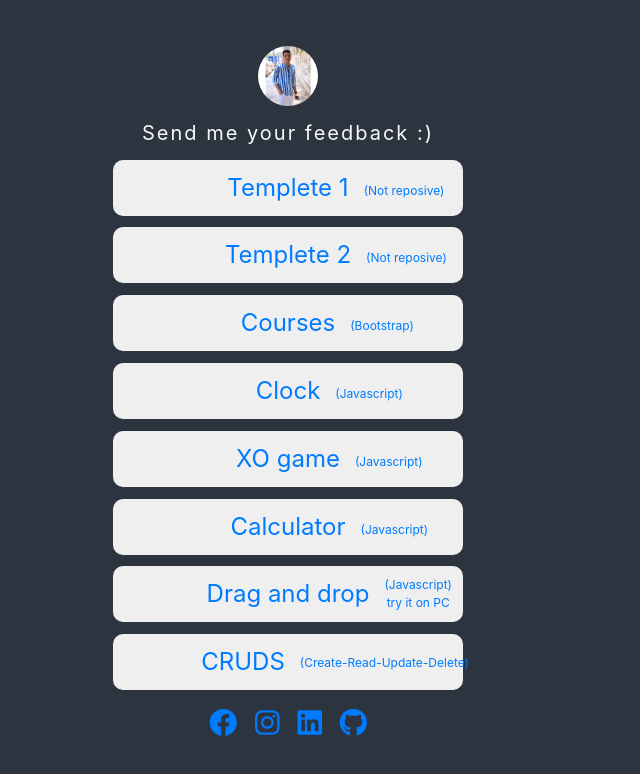
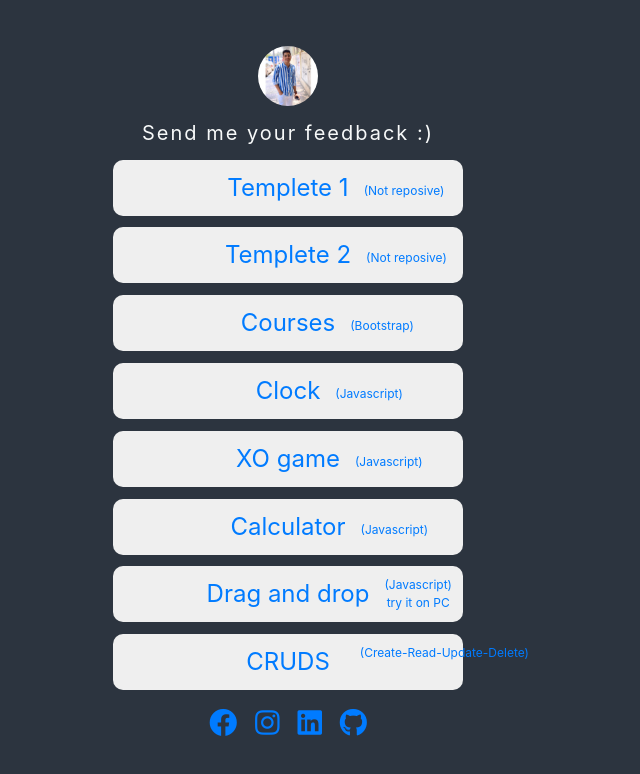
Before and after one commit to ahmedhoss22/Links, a plain HTML site: page index.html in a window 1280 px wide. Shown: the whole page, without its empty margins (352-992 px from the left). Drawn offline with nearby package versions, Linux system fonts and the light colour scheme; a script that the page names is missing.

Commit message:
Update style.css

```diff
--- a/css/style.css
+++ b/css/style.css
@@ -82,10 +82,6 @@ overflow: hidden;
     margin-top: 0px!important;
   }
   #crud{
-    margin-top: 10px;
-
+    margin-top: 0px;
+    margin-left: 30px;
   }
-  #cruds{
-    margin-left: 0;
-    margin-left: -90px;
-  }
```
